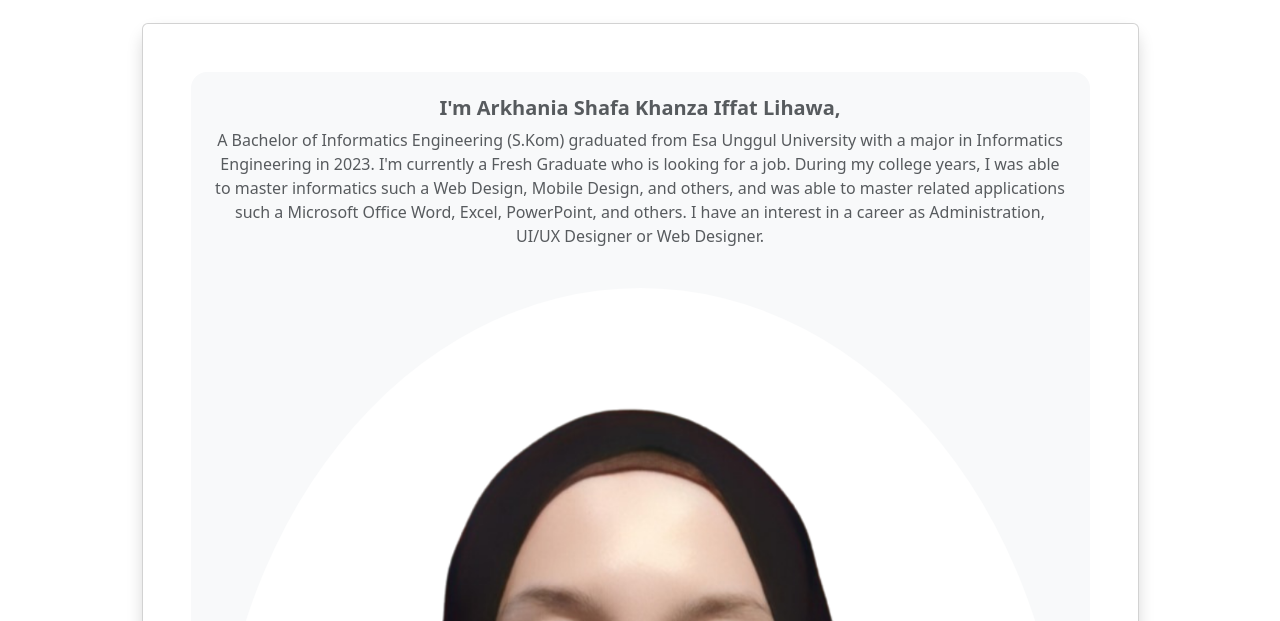
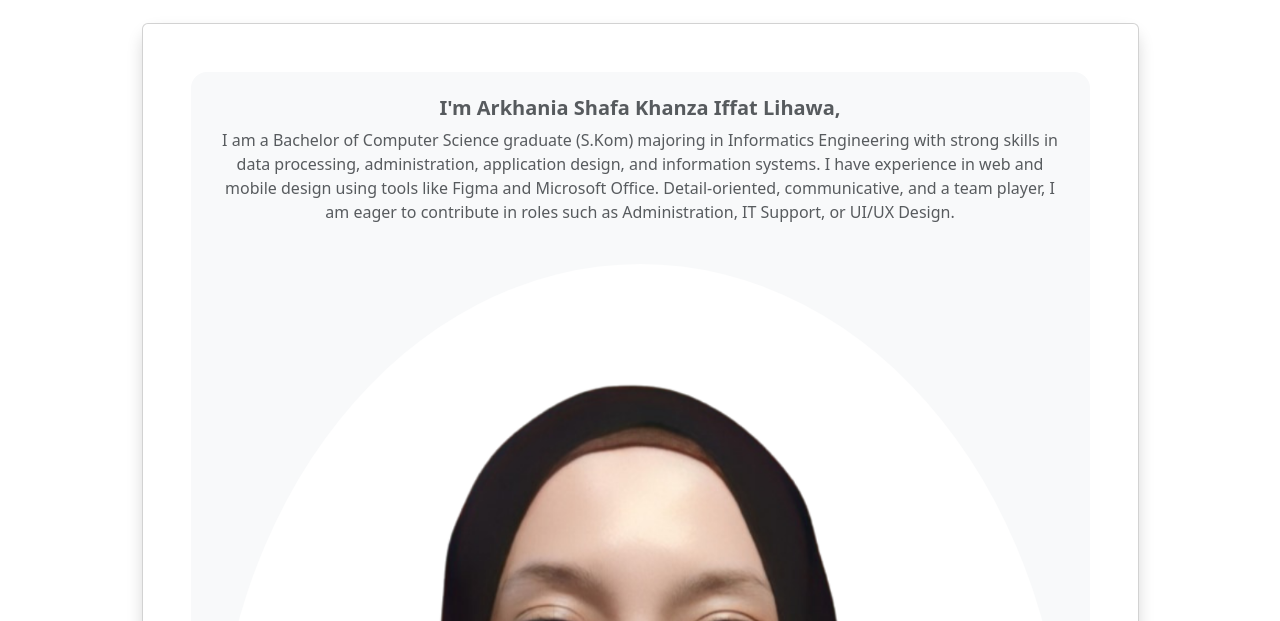
Before and after one commit to arkhania/uk-arkhania, a plain HTML site: page about.html in a window 1280 px wide. Shown: the part 179-800 px from the top of the page. Drawn offline with nearby package versions, Linux system fonts and the light colour scheme.

Commit message:
Update about.html

```diff
--- a/about.html
+++ b/about.html
@@ -59,12 +59,7 @@
                                 <div class="bg-light p-4 rounded-4">
                                     <div class="col text-center">
                                         <h5 class="lead fw-bold text-muted mb-5 mb-lg-0">I'm Arkhania Shafa Khanza Iffat Lihawa,</h5>
-                                        <p class="text-muted mt-2">A Bachelor of Informatics Engineering (S.Kom) graduated from Esa Unggul University with a major in
-                                            Informatics
-                                            Engineering in 2023. I'm currently a Fresh Graduate who is looking for a job. During my college years, I was able to
-                                            master informatics such a Web Design, Mobile Design, and others, and was able to master related applications such a
-                                            Microsoft Office Word, Excel, PowerPoint, and others. I have an interest in a career as Administration, UI/UX
-                                            Designer or Web Designer.
+                                        <p class="text-muted mt-2">I am a Bachelor of Computer Science graduate (S.Kom) majoring in Informatics Engineering with strong skills in data processing, administration, application design, and information systems. I have experience in web and mobile design using tools like Figma and Microsoft Office. Detail-oriented, communicative, and a team player, I am eager to contribute in roles such as Administration, IT Support, or UI/UX Design.
                                         </p>
                                     </div>
                                     <div class="col">
```
